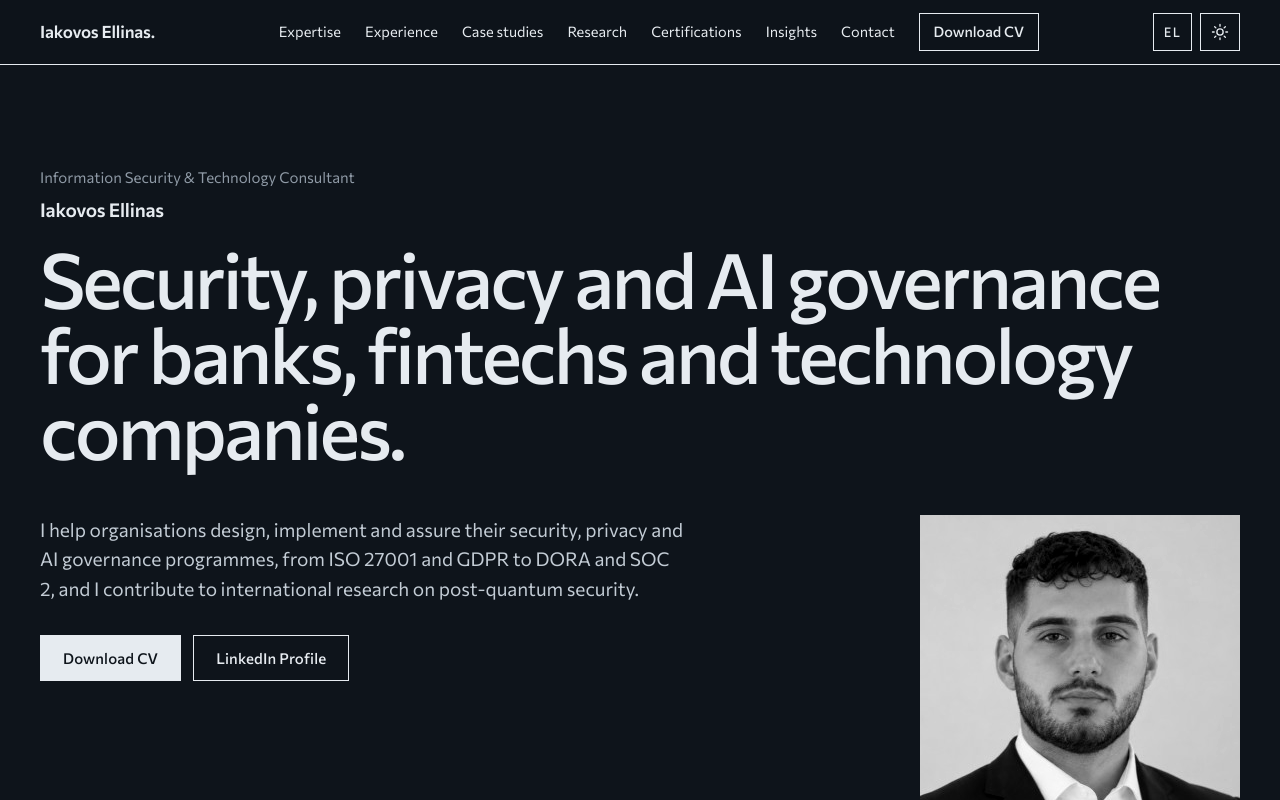
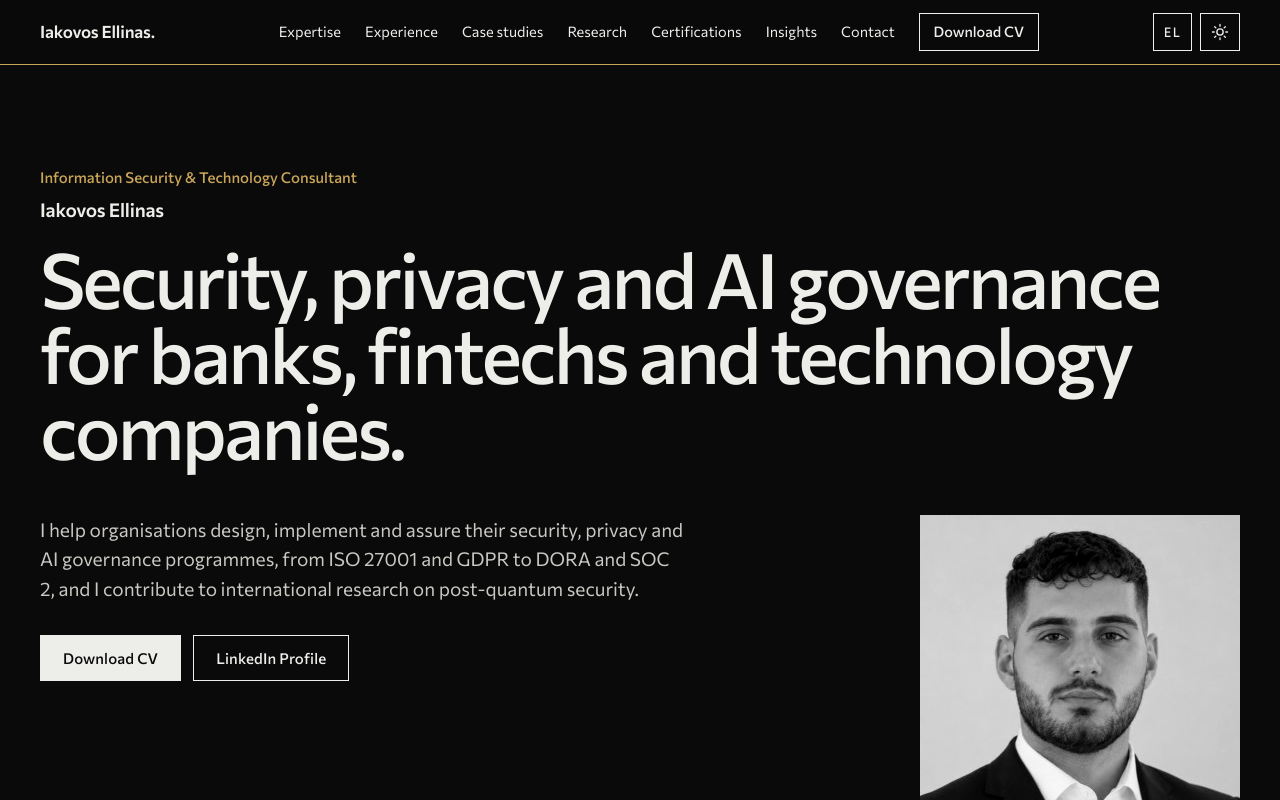
Before and after one commit to iakovosellinas/iakovosellinas.github.io, a plain HTML site: page index.html in a window 1280 px wide. Both pictures are taken after a click on the button "Switch to dark mode". Shown: the top 800 px of the page. Drawn offline with Linux system fonts and the light colour scheme.

Commit message:
Gold on white, black in dark mode
Black ink on white with a gold accent (deep gold for text, brighter
gold for rules and buttons); dark mode uses a black background. New
favicon and link preview image in the same colours.

Co-Authored-By: Claude Opus 5.5 <noreply@anthropic.com>
Claude-Session: https://claude.ai/code/session_01EDjWVHgDdYZcFQpGzdCiyu

```diff
--- a/index.html
+++ b/index.html
@@ -12,11 +12,11 @@
   <meta property="og:description" content="Consulting, assurance and research in security, privacy and AI governance for banks, fintechs and technology companies. ISO/IEC 27001, 27701 and 42001 Lead Auditor." />
   <meta property="og:type" content="website" />
   <meta property="og:url" content="https://iakovosellinas.github.io" />
-  <meta property="og:image" content="https://iakovosellinas.github.io/og-image.png?v=20261115p" />
+  <meta property="og:image" content="https://iakovosellinas.github.io/og-image.png?v=20261115g" />
   <meta name="twitter:card" content="summary_large_image" />
   <meta name="twitter:title" content="Iakovos Ellinas | Information Security &amp; Technology Consultant" />
   <meta name="twitter:description" content="Consulting, assurance and research in security, privacy and AI governance for banks, fintechs and technology companies. ISO/IEC 27001, 27701 and 42001 Lead Auditor." />
-  <meta name="twitter:image" content="https://iakovosellinas.github.io/og-image.png?v=20261115p" />
+  <meta name="twitter:image" content="https://iakovosellinas.github.io/og-image.png?v=20261115g" />
 
   <link rel="icon" type="image/svg+xml" href="favicon.svg" />
   <link rel="canonical" href="https://iakovosellinas.github.io/" />
@@ -69,7 +69,7 @@
   </script>
 
   <!-- ?v= forces browsers to load the new stylesheet instead of a cached old one -->
-  <link rel="stylesheet" href="style.css?v=20261115p" />
+  <link rel="stylesheet" href="style.css?v=20261115g" />
 </head>
 
 <body>
@@ -565,6 +565,6 @@
     <p class="footer-trust">Privacy by design: no cookies, no trackers, no third-party scripts or fonts. Found a security issue? See <a href="/.well-known/security.txt">security.txt</a>.</p>
   </footer>
 
-  <script src="site.js?v=20261115p" defer></script>
+  <script src="site.js?v=20261115g" defer></script>
 </body>
 </html>
--- a/site.js
+++ b/site.js
@@ -46,7 +46,7 @@
       btn.setAttribute("aria-label", t === "dark" ? (btn.getAttribute("data-label-light") || "Switch to light mode") : (btn.getAttribute("data-label-dark") || "Switch to dark mode"));
       btn.setAttribute("aria-pressed", t === "dark" ? "true" : "false");
     }
-    if (meta) meta.setAttribute("content", t === "dark" ? "#0e141b" : "#ffffff");
+    if (meta) meta.setAttribute("content", t === "dark" ? "#0a0a0a" : "#ffffff");
   }
   apply(root.getAttribute("data-theme") || "light");
   if (!btn) return;
--- a/style.css
+++ b/style.css
@@ -1,7 +1,7 @@
 /* =========================================================
    Iakovos Ellinas · "Statement" theme
-   Swiss, report-like layout: white paper, blue-black ink, one
-   petrol-blue accent, a grotesk for everything, monospaced labels,
+   Swiss, report-like layout: white paper, black ink, one
+   gold accent (black paper in dark mode), a grotesk for everything, monospaced labels,
    ruled rows instead of cards. Section headings stay pinned
    in a left column while their content scrolls.
    All fonts are self-hosted (fonts/). No third-party requests.
@@ -57,15 +57,16 @@
 /* ---------- Colours ---------- */
 :root {
   --paper: #ffffff;
-  --paper-2: #f2f4f6;
+  --paper-2: #f5f4f0;
   --card: #ffffff;
-  --ink: #121a24;         /* blue-black */
-  --ink-2: #333d49;
-  --muted: #5b6470;
-  --line: #dde2e7;
-  --accent: #0b5c78;      /* petrol blue */
-  --link: #121a24;
-  --ok: #1f6b4a;
+  --ink: #161616;
+  --ink-2: #3a3a38;
+  --muted: #62605a;
+  --line: #e2dfd7;
+  --accent: #86651b;      /* deep gold, readable on white */
+  --gold: #c9a55a;        /* bright gold for rules and dark surfaces */
+  --link: #161616;
+  --ok: #2f6b45;
   --warn: #9a3412;
   --warn-bg: rgba(154, 52, 18, 0.06);
   --on-ink: #ffffff;
@@ -82,19 +83,20 @@
 }
 
 [data-theme="dark"] {
-  --paper: #0e141b;
-  --paper-2: #151d26;
-  --card: #151d26;
-  --ink: #e6ebf0;
-  --ink-2: #c3ccd5;
-  --muted: #8f9aa6;
-  --line: #27313c;
-  --accent: #6cc0dc;
-  --link: #e6ebf0;
+  --paper: #0a0a0a;
+  --paper-2: #141414;
+  --card: #141414;
+  --ink: #ededea;
+  --ink-2: #c9c8c3;
+  --muted: #94928b;
+  --line: #2a2926;
+  --accent: #c9a55a;
+  --gold: #c9a55a;
+  --link: #ededea;
   --ok: #7cc39b;
   --warn: #f0a07a;
   --warn-bg: rgba(240, 160, 122, 0.08);
-  --on-ink: #0e141b;
+  --on-ink: #0a0a0a;
   --shadow: none;
   color-scheme: dark;
 }
@@ -906,12 +908,12 @@ a.card:hover .insight-link { color: var(--accent); }
 .contact .field input, .contact .field textarea { background: transparent; color: var(--on-ink); border-bottom-color: color-mix(in srgb, var(--on-ink) 45%, transparent); padding-left: 0; }
 .contact .field input::placeholder, .contact .field textarea::placeholder { color: color-mix(in srgb, var(--on-ink) 40%, transparent); }
 .contact .field input:focus, .contact .field textarea:focus { background: transparent; border-bottom-color: var(--accent); }
-.contact-form .btn-primary { background: var(--on-ink); border-color: var(--on-ink); color: var(--ink); }
-.contact-form .btn-primary:hover { background: transparent; color: var(--on-ink); }
+.contact-form .btn-primary { background: var(--gold); border-color: var(--gold); color: #0a0a0a; }
+.contact-form .btn-primary:hover { background: transparent; color: var(--gold); }
 .contact .form-privacy { color: color-mix(in srgb, var(--on-ink) 60%, transparent); border-top-color: color-mix(in srgb, var(--on-ink) 25%, transparent); }
 .contact .form-status.ok { color: #7cc39b; }
 .contact .form-status.err { color: #f0a07a; }
-[data-theme="dark"] .contact { background: #151d26; color: var(--ink); }
+[data-theme="dark"] .contact { background: #141414; color: var(--ink); }
 [data-theme="dark"] .contact h2, [data-theme="dark"] .contact .section-label { color: var(--ink); }
 [data-theme="dark"] .contact-copy > p { color: var(--ink-2); }
 [data-theme="dark"] .contact .btn-ghost { color: var(--ink); border-color: var(--line); }
@@ -1080,9 +1082,24 @@ footer { max-width: var(--wrap); }
   .cred-area { text-align: right; }
 }
 
+/* Gold details */
+.facts { border-top-color: var(--gold); }
+.contact .section-label { color: var(--gold); }
+.mode-tab[aria-selected="true"] { border-bottom-color: var(--gold); }
+.modes.is-tabs .mode .mode-out { border-left-color: var(--gold); }
+.path li.path-now::before { background: var(--gold); border-color: var(--gold); }
+.case-disclaimer { border-left-color: var(--gold); }
+a, .insight-link { text-decoration-color: var(--gold); }
+::selection { background: var(--gold); color: #0a0a0a; }
+.site-header { border-bottom-color: var(--gold); }
+.eyebrow { color: var(--accent); font-weight: 500; }
+.btn-primary:hover { background: var(--gold); border-color: var(--gold); color: #0a0a0a; }
+.nav-links .nav-cta:hover { background: var(--gold); border-color: var(--gold); color: #0a0a0a; }
+footer { font-family: var(--sans); font-size: 13.5px; letter-spacing: 0; }
+
 /* ---------- Print ---------- */
 @media print {
-  :root, [data-theme="dark"] { --paper: #fff; --paper-2: #fff; --card: #fff; --ink: #000; --ink-2: #222; --muted: #444; --line: #bbb; --accent: #0b5c78; --link: #000; --on-ink: #fff; --shadow: none; }
+  :root, [data-theme="dark"] { --paper: #fff; --paper-2: #fff; --card: #fff; --ink: #000; --ink-2: #222; --muted: #444; --line: #bbb; --accent: #86651b; --link: #000; --on-ink: #fff; --shadow: none; }
   body { font-size: 11pt; background: #fff; }
   .site-header, .skip-link, .menu-toggle, .theme-toggle, .lang-switch, .hero-buttons, .contact-buttons, .contact-form, .filters, .ev-explorer, .mode-tabs, .showcase-btn, .more-link, .insight-link, .cover, .showcase-visual, .exhibit::before { display: none !important; }
   .sec-head, .about-grid > div > .sec-head { position: static !important; }
```
Also changed, not shown: 404.html (+1 -1 lines), case-studies/dora-third-party-risk.html (+3 -3 lines), case-studies/iso-27001-implementation.html (+3 -3 lines), el/index.html (+4 -4 lines), favicon.svg, og-image.png.
